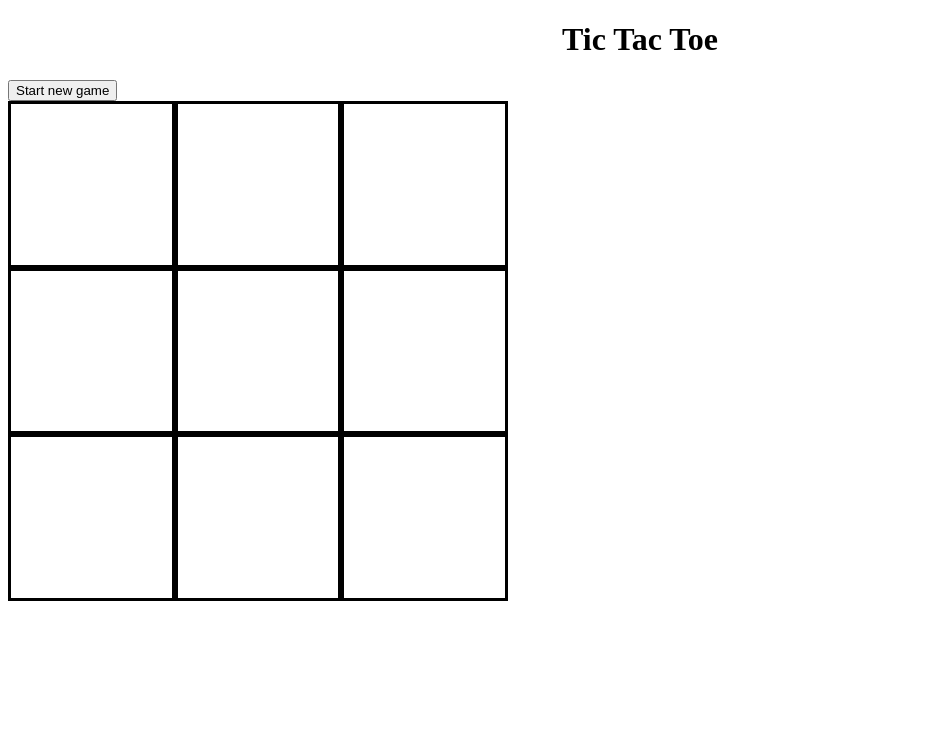
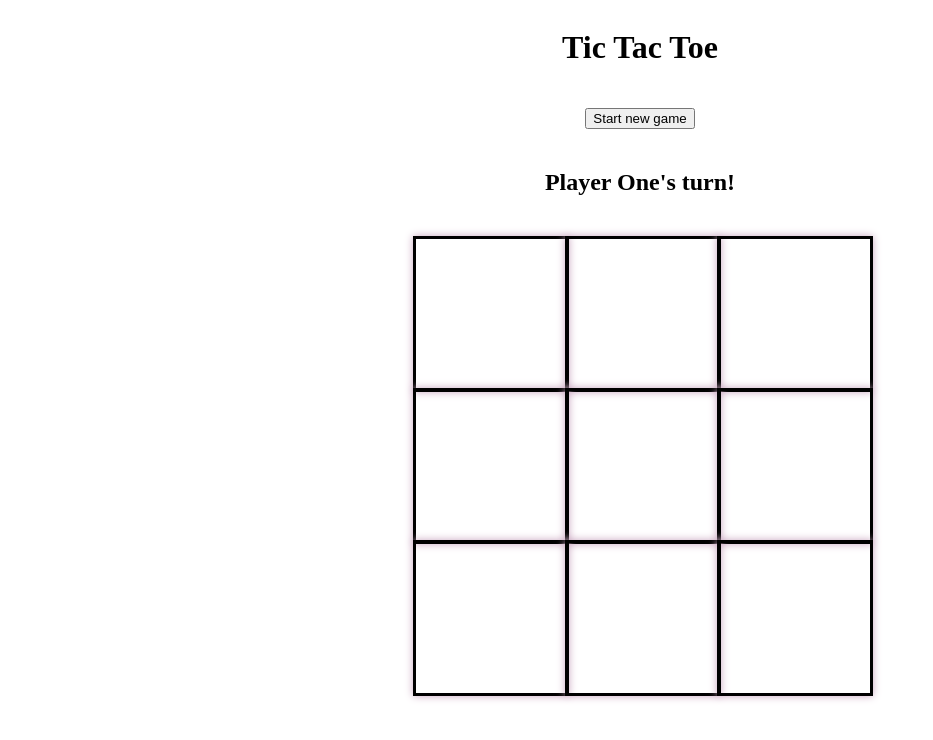
Before and after one commit to MrHyaena/tic-tac-toe, a plain HTML site: page index.html in a window 1280 px wide. Both pictures are taken after a click on the button "Start new game". Shown: the whole page, without its empty margins (0-933 px from the left). Drawn offline with Linux system fonts and the light colour scheme.

Commit message:
H2 message for players whos turn it is

```diff
--- a/index.html
+++ b/index.html
@@ -8,8 +8,11 @@
     <title>Document</title>
   </head>
   <body>
-    <h1>Tic Tac Toe</h1>
-    <button id="startNewGame">Start new game</button>
-    <div id="boardContainer"></div>
+    <div id="outsideBoard">
+      <h1>Tic Tac Toe</h1>
+      <button id="startNewGame">Start new game</button>
+      <h2 id="turnBanner"></h2>
+      <div id="boardContainer"></div>
+    </div>
   </body>
 </html>
--- a/script.js
+++ b/script.js
@@ -1,11 +1,13 @@
+const startNewGame = document.querySelector("#startNewGame");
+const turnBanner = document.querySelector("#turnBanner");
+turnBanner.textContent = "Press start button!";
 startNewGame.addEventListener("click", () => {
   let myGame = createGame();
 
   // DOM manipulation
   function DOMmanipulation() {
-    const startNewGame = document.querySelector("#startNewGame");
     const boardCointainer = document.querySelector("#boardContainer");
-
+    turnBanner.textContent = "Player One's turn!";
     createBoardDOM();
 
     function createBoardDOM() {
@@ -19,19 +21,23 @@ startNewGame.addEventListener("click", () => {
         boardCointainer.appendChild(square);
 
         square.addEventListener("click", () => {
+          if (myGame.gameboard.turn == 0 || myGame.gameboard.turn == 1) {
             if (squareContent == 0) {
               if (myGame.gameboard.turn == 0) {
                 square.textContent = "X";
+                turnBanner.textContent = "Player One's turn!";
                 myGame.playerOne.turn(squarePosition);
-              console.log(squareContent);
+
                 squareContent = 1;
-              console.log(squareContent);
-              square.style.backgroundColor = "grey";
-            } else {
+
+                square.style.backgroundColor = "rgb(201, 165, 191)";
+              } else if (myGame.gameboard.turn == 1) {
                 square.textContent = "O";
+                turnBanner.textContent = "Player Two's turn!";
                 myGame.playerTwo.turn(squarePosition);
                 squareContent = 1;
-              square.style.backgroundColor = "grey";
+                square.style.backgroundColor = "rgb(201, 165, 191)";
+              }
             }
           }
         });
@@ -81,11 +87,13 @@ startNewGame.addEventListener("click", () => {
           if (myGame.gameboard.turn == 0) {
             myGame.gameboard.turn = 1;
             checkWinner();
-          } else {
+          } else if (myGame.gameboard.turn == 1) {
             myGame.gameboard.turn = 0;
             checkWinner();
+          } else {
+            myGame.gameboard.turn = 2;
+            console.log(myGame.gameboard.turn);
           }
-          console.log(myGame.gameboard);
         },
       };
     }
@@ -121,6 +129,11 @@ startNewGame.addEventListener("click", () => {
           (myGame.gameboard.a7 === "O")
       ) {
         console.log("Player Two is winner!");
+        console.log(myGame.gameboard.turn);
+        myGame.gameboard.turn = 2;
+        console.log(myGame.gameboard.turn);
+        turnBanner.textContent =
+          "Player Two is winner! Do you want to start another game?";
       } else if (
         (myGame.gameboard.a1 === "X") &
           (myGame.gameboard.a2 === "X") &
@@ -148,8 +161,14 @@ startNewGame.addEventListener("click", () => {
           (myGame.gameboard.a7 === "X")
       ) {
         console.log("Player One is winner!");
+        console.log(myGame.gameboard.turn);
+        myGame.gameboard.turn = 3;
+        console.log(myGame.gameboard.turn);
+        turnBanner.textContent =
+          "Player Two is winner! Do you want to start another game?";
       } else {
         console.log("Next Player Turn");
+        console.log(myGame.gameboard.turn);
       }
     }
   }
--- a/style.css
+++ b/style.css
@@ -2,15 +2,30 @@ h1 {
   text-align: center;
 }
 
+#outsideBoard {
+  display: flex;
+  justify-content: center;
+  align-items: center;
+  flex-direction: column;
+  gap: 20px;
+  max-height: 100vh;
+}
+
 #boardContainer {
   display: grid;
-  grid-template-columns: 1fr 1fr 1fr;
-  grid-template-rows: 1fr 1fr 1fr;
-  width: 500px;
-  height: 500px;
+  grid-template-columns: repeat(3, 150px);
+  grid-template-rows: repeat(3, 150px);
+  gap: 2px;
+  flex-shrink: 1;
 }
 
 #boardContainer div {
   border-style: solid;
-  box-sizing: border-box;
+  box-shadow: 0px 0px 8px rgb(201, 165, 191);
+  width: 100%;
+  height: 100%;
+  display: flex;
+  justify-content: center;
+  align-items: center;
+  font-size: 500%;
 }
```
Lines whose indentation alone changed are shown as unchanged.
